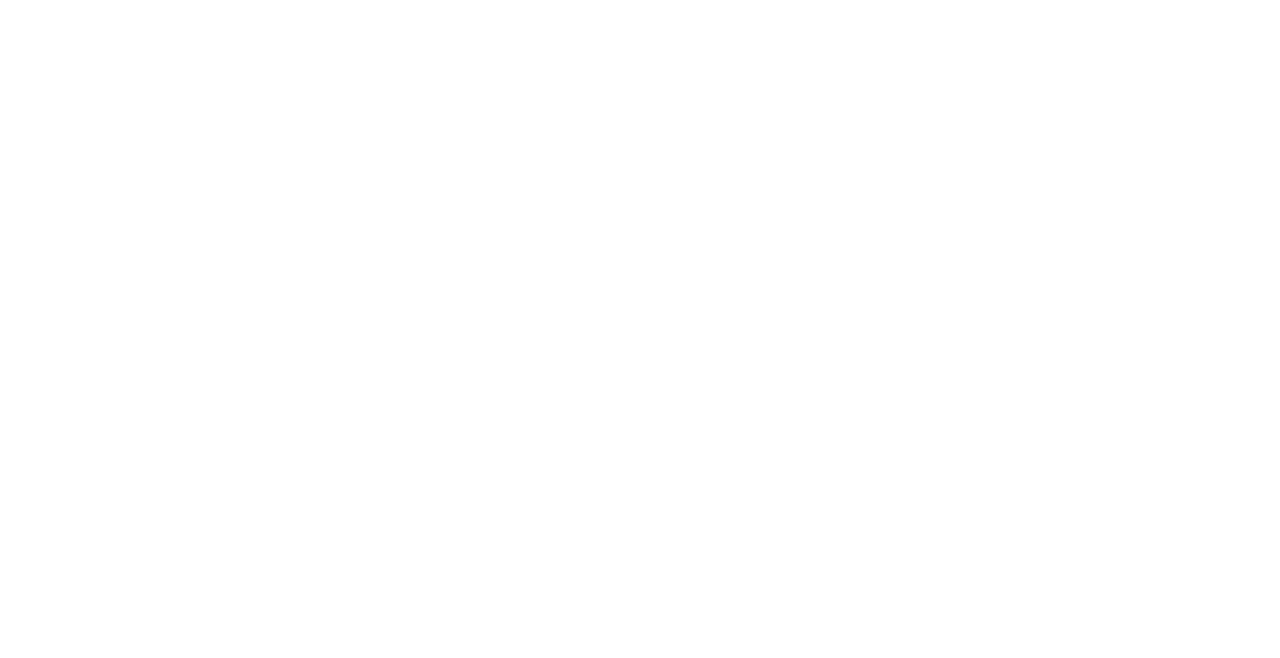
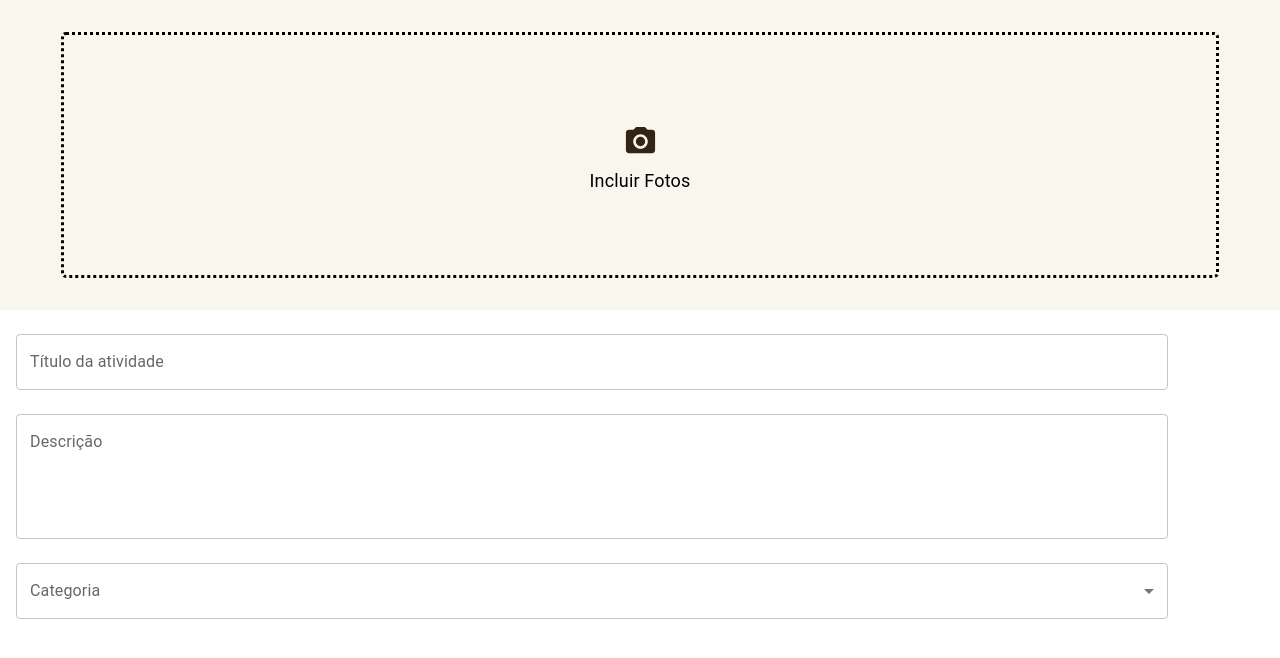
Before and after one commit to Projeto-PSI/Jogueirim, a React (Create React App) app: page /createAd in a window 1280 px wide. Before the commit this address had no page. Shown: the top 658 px of the page. Built offline with nearby package versions, Linux system fonts and the light colour scheme.

Commit message:
feat: add create ad page

```diff
--- a/src/App.tsx
+++ b/src/App.tsx
@@ -5,6 +5,7 @@
 import { CreateAccount } from "./components/CreateAccount";
 import { render } from "react-dom";
 import { BrowserRouter, Routes, Route } from "react-router-dom";
+import { CreateAd } from "./components/CreateAd";
 
 function App() {
   return (
@@ -12,6 +13,7 @@
       <Routes>
         <Route path="/" element={<Home />} />
         <Route path="/createAccount" element={<CreateAccount />} />
+        <Route path="/createAd" element={<CreateAd />} />
         {/* <CreateAccount /> */}
       </Routes>
     </BrowserRouter>
--- /dev/null
+++ b/src/components/CreateAd/CreateAd.tsx
@@ -0,0 +1,119 @@
+import React from "react";
+import {
+  Box,
+  Grid,
+  TextField,
+  Button,
+  InputAdornment,
+  IconButton,
+  Stack,
+  Typography
+} from "@mui/material/";
+import PhotoCamera from "@mui/icons-material/PhotoCamera";
+import { useNavigate } from "react-router-dom";
+
+export const CreateAd: React.FC = () => {
+  const navigate = useNavigate();
+
+  // const [user, setUser] = React.useState("");
+  // const [date, setDate] = React.useState<Dayjs | null>(dayjs(new Date()));
+  // const [gender, setGender] = React.useState("");
+  // const [contact, setContact] = React.useState("");
+  // const [showPassword, setShowPassword] = React.useState(false);
+  // const [password, setPassword] = React.useState("");
+
+  return (
+    <Box
+      sx={{
+        width: "100vw",
+        height: "100vh",
+        backgroundColor: "#FFFFFF"
+      }}
+    >
+      <Grid
+        container
+        justifyContent="center"
+        sx={{
+          backgroundColor: "#F9F6EE"
+        }}
+      >
+        <Button sx={{ all: "unset" }}>
+          <Box
+            sx={{
+              margin: "2rem",
+              width: "90vw",
+              height: "15rem",
+              borderRadius: "5px",
+              borderColor: "322514",
+              borderStyle: "dotted"
+            }}
+            display="flex"
+            justifyContent="center"
+            alignItems="center"
+          >
+            <Grid
+              container
+              spacing={0}
+              direction="column"
+              alignItems="center"
+              justifyContent="center"
+            >
+              <Grid item>
+                <IconButton
+                  color="primary"
+                  aria-label="upload picture"
+                  component="label"
+                >
+                  <input hidden accept="image/*" multiple type="file" />
+                  <PhotoCamera fontSize="large" sx={{ color: "#322514" }} />
+                </IconButton>
+              </Grid>
+              <Grid item>
+                <Typography sx={{ fontSize: "18px" }}>Incluir Fotos</Typography>
+              </Grid>
+            </Grid>
+          </Box>
+        </Button>
+      </Grid>
+      <Grid sx={{ backgroundColor: "#FFFFFF", margin: "1.5rem 0 0 1rem" }}>
+        <TextField
+          sx={{
+            width: "90vw"
+          }}
+          id="adName"
+          label="Título da atividade"
+          variant="outlined"
+        />
+      </Grid>
+      <Grid sx={{ backgroundColor: "#FFFFFF", margin: "1.5rem 0 0 1rem" }}>
+        <TextField
+          sx={{
+            width: "90vw"
+          }}
+          id="description"
+          label="Descrição"
+          multiline
+          rows={4}
+        />
+      </Grid>
+      <Grid sx={{ backgroundColor: "#FFFFFF", margin: "1.5rem 0 0 1rem" }}>
+        <TextField
+          sx={{
+            width: "90vw"
+          }}
+          id="category"
+          label="Categoria"
+          select
+          SelectProps={{
+            native: true
+          }}
+        >
+          <option value=""> </option>
+          <option value="Aluguel">Aluguel</option>
+          <option value="Convite">Convite</option>
+          <option value="Campeonato">Campeonato</option>
+        </TextField>
+      </Grid>
+    </Box>
+  );
+};
--- /dev/null
+++ b/src/components/CreateAd/index.ts
@@ -0,0 +1 @@
+export { CreateAd } from "./CreateAd";
--- a/src/components/Home/Home.tsx
+++ b/src/components/Home/Home.tsx
@@ -5,7 +5,7 @@
   TextField,
   Button,
   InputAdornment,
-  IconButton,
+  IconButton
 } from "@mui/material/";
 import { ReactComponent as Logo } from "../../_assets/icons/logo.svg";
 import Visibility from "@mui/icons-material/Visibility";
@@ -19,7 +19,11 @@
   const handleMouseDownPassword = () => setShowPassword(!showPassword);
 
   const handleCreateAccount = () => {
-    navigate("/createaccount");
+    navigate("/createAccount");
+  };
+
+  const handleLogin = () => {
+    navigate("/createAd");
   };
 
   return (
@@ -27,14 +31,14 @@
       sx={{
         width: "100vw",
         height: "100vh",
-        backgroundColor: "#322514",
+        backgroundColor: "#322514"
       }}
     >
       <Grid container justifyContent="center">
         <Box
           sx={{
             width: "69px",
-            height: "69px",
+            height: "69px"
           }}
         >
           <Logo />
@@ -43,23 +47,23 @@
       <Grid container justifyContent="center">
         <Box
           sx={{
-            marginTop: "7vh",
+            marginTop: "3rem",
             width: "80vw",
-            height: "70vh",
+            height: "30rem",
             borderRadius: "20px",
-            backgroundColor: "#FFFFFF",
+            backgroundColor: "#FFFFFF"
           }}
         >
           <Grid
             container
             justifyContent="center"
             sx={{
-              marginTop: "10vh",
+              marginTop: "4rem"
             }}
           >
             <TextField
               sx={{
-                width: "60vw",
+                width: "60vw"
               }}
               id="user"
               label="Usuário"
@@ -70,12 +74,12 @@
             container
             justifyContent="center"
             sx={{
-              marginTop: "10vh",
+              marginTop: "4rem"
             }}
           >
             <TextField
               sx={{
-                width: "60vw",
+                width: "60vw"
               }}
               id="password"
               label="Senha"
@@ -93,20 +97,21 @@
                       {showPassword ? <Visibility /> : <VisibilityOff />}
                     </IconButton>
                   </InputAdornment>
-                ),
+                )
               }}
             />
           </Grid>
           <Grid container justifyContent="center">
             <Button
               sx={{
-                marginTop: "10vh",
+                marginTop: "4rem",
                 borderRadius: "20px",
                 backgroundColor: "#000000",
                 width: "60vw",
-                height: "6vh",
+                height: "2.6rem"
               }}
               variant="contained"
+              onClick={handleLogin}
             >
               Entrar
             </Button>
@@ -114,11 +119,11 @@
           <Grid container justifyContent="center">
             <Button
               sx={{
-                marginTop: "5vh",
+                marginTop: "2rem",
                 borderRadius: "20px",
                 backgroundColor: "#6B7B8C",
                 width: "60vw",
-                height: "6vh",
+                height: "2.6rem"
               }}
               variant="contained"
               onClick={handleCreateAccount}
```
